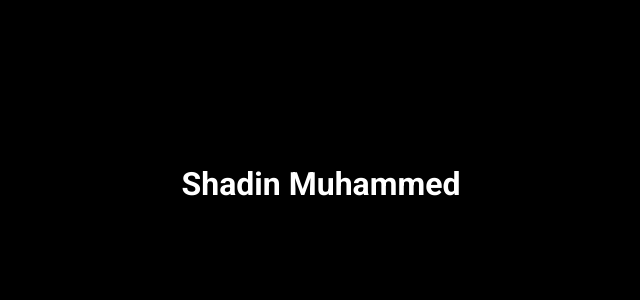
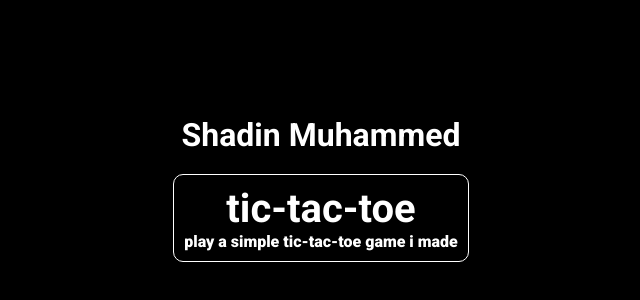
Before and after one commit to shadinmhd/shadinmhd.github.io, a plain HTML site: page index.html in a window 1280 px wide. Shown: the part 216-516 px from the top of the page, without its empty margins (319-959 px from the left). Drawn offline with Linux system fonts and the light colour scheme.

Commit message:
added a single work

```diff
--- a/index.html
+++ b/index.html
@@ -4,7 +4,7 @@
     <meta charset="UTF-8">
     <meta http-equiv="X-UA-Compatible" content="IE=edge">
     <meta name="viewport" content="width=device-width, initial-scale=1.0">
-    <title>Document</title>
+    <title>Shadin Muhammed</title>
     <link rel="stylesheet" href="style.css">
     <script defer src="script.js"></script>
     <link rel="preconnect" href="https://fonts.googleapis.com">
@@ -13,5 +13,11 @@
 </head>
 <body>
     <a href="https://github.com/shadinmhd" target="_blank"><h1>Shadin Muhammed</h1></a>
+    <div class="work">
+        <a class="card" href="https://master--lighthearted-meerkat-2e6399.netlify.app/" target="_blank">
+            <h2>tic-tac-toe</h2>
+            <p>play a simple tic-tac-toe game i made</p>
+        </a>
+    </div>
 </body>
 </html>
--- a/style.css
+++ b/style.css
@@ -2,6 +2,7 @@
     margin: 0;
     padding: 0;
     border: none;
+    font-family: 'Roboto', sans-serif;
 }
 
 body{
@@ -13,6 +14,9 @@ body{
     height: 100vh;
     font-family: 'Roboto', sans-serif;
     font-weight: 900;
+    flex-direction: column;
+    gap: 10px
+    ;
 }
 
 a{
@@ -31,3 +35,31 @@ a > h1:hover{
     background: #fff;
     color: #000;
 }
+
+.work{
+    display: grid;
+    grid-template-columns: auto;
+}
+
+.card > h2{
+    font-size: 40px;
+}
+
+.card{
+    text-decoration: non;
+    display: flex;
+    flex-direction: column;
+    align-items: center;
+    color: #fff;
+    cursor: pointer;
+    padding: 10px;
+    border-radius: 10px;
+    border: 1px #fff solid;
+    transition: all 1s ease-in-out;
+}
+
+.card:hover{
+    background: #fff;
+    color: #000;
+
+}
```
